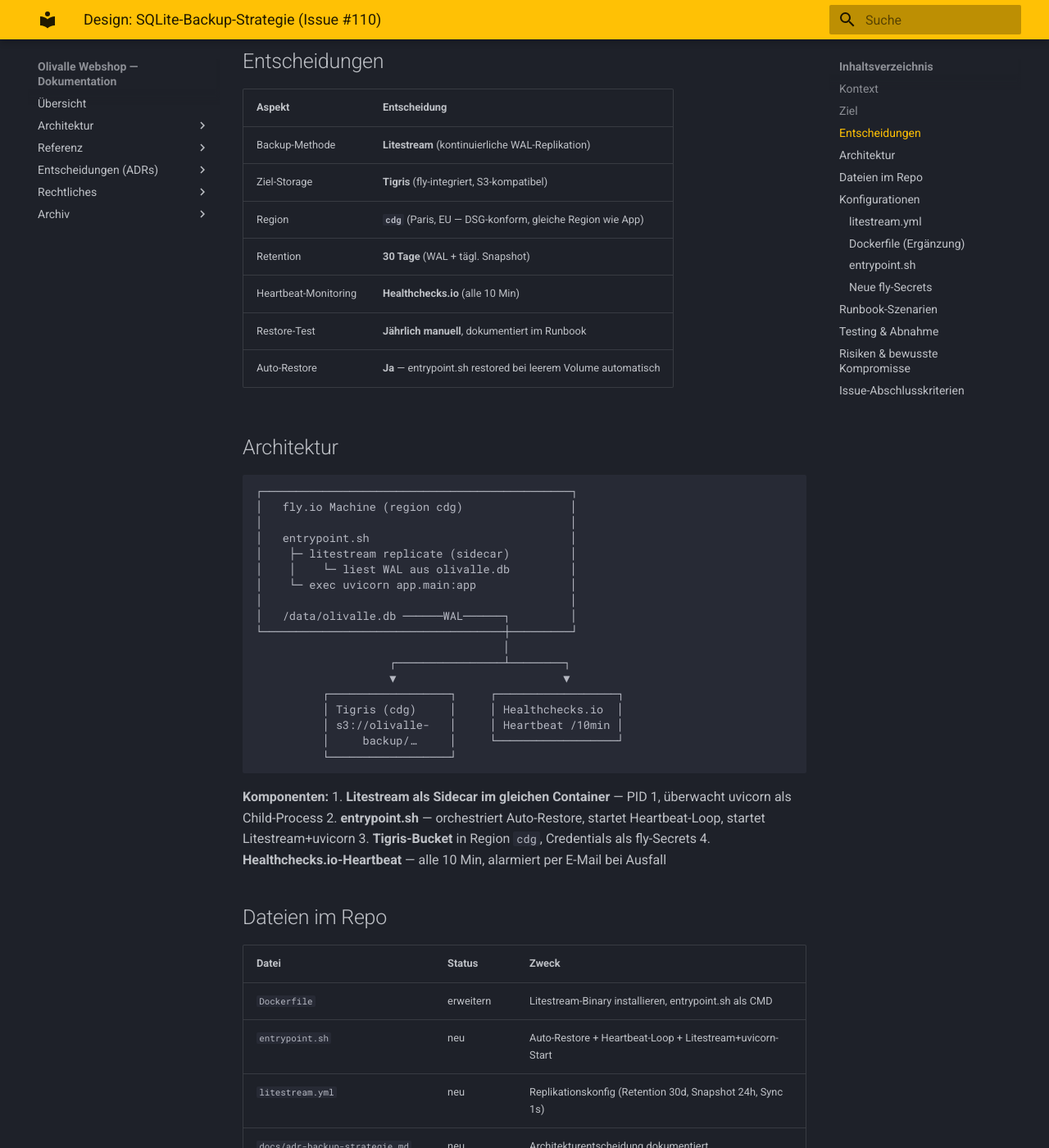
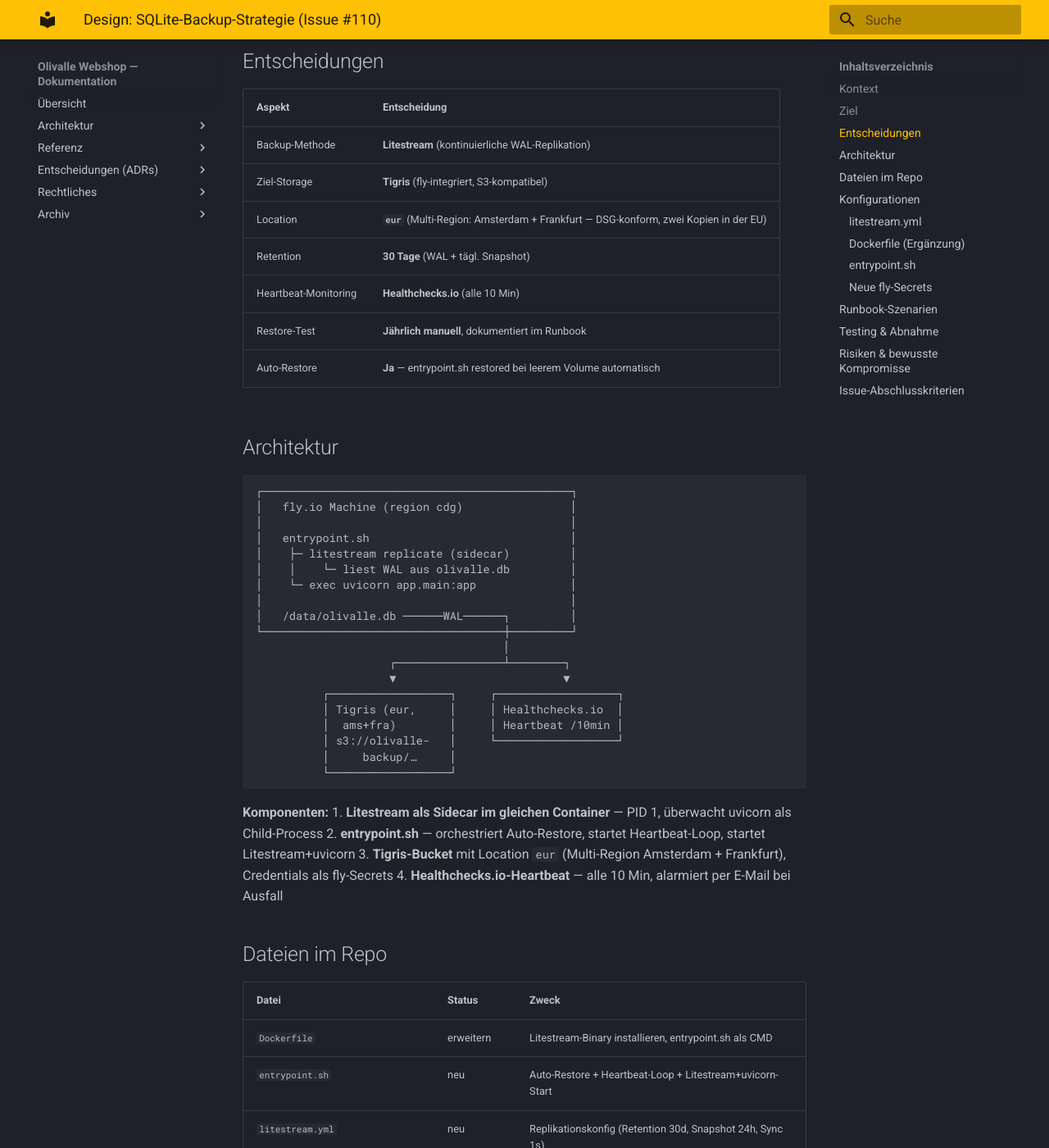
Before and after one commit to konstantinniedermann/olivalle-webshop, an MkDocs documentation site: the page built from docs/superpowers/specs/2026-04-22-issue-110-sqlite-backup-design.md, in a window 1280 px wide and 1400 px high, scrolled down 626 px. Shown: the whole window at 82% size. Built offline with MkDocs 1.6.1 and Material for MkDocs 9.7.7, drawn with Linux system fonts in a browser that asks for light colours.

Commit message:
docs: Backup-Region auf EU-Multi-Region (ams+fra) praezisieren (#110)

````diff
--- a/docs/superpowers/specs/2026-04-22-issue-110-sqlite-backup-design.md
+++ b/docs/superpowers/specs/2026-04-22-issue-110-sqlite-backup-design.md
@@ -23,7 +23,7 @@
 |---|---|
 | Backup-Methode | **Litestream** (kontinuierliche WAL-Replikation) |
 | Ziel-Storage | **Tigris** (fly-integriert, S3-kompatibel) |
-| Region | **`cdg`** (Paris, EU — DSG-konform, gleiche Region wie App) |
+| Location | **`eur`** (Multi-Region: Amsterdam + Frankfurt — DSG-konform, zwei Kopien in der EU) |
 | Retention | **30 Tage** (WAL + tägl. Snapshot) |
 | Heartbeat-Monitoring | **Healthchecks.io** (alle 10 Min) |
 | Restore-Test | **Jährlich manuell**, dokumentiert im Runbook |
@@ -46,16 +46,17 @@
                     ┌────────────────┴────────┐
                     ▼                         ▼
           ┌──────────────────┐     ┌──────────────────┐
-          │ Tigris (cdg)     │     │ Healthchecks.io  │
-          │ s3://olivalle-   │     │ Heartbeat /10min │
-          │     backup/…     │     └──────────────────┘
+          │ Tigris (eur,     │     │ Healthchecks.io  │
+          │  ams+fra)        │     │ Heartbeat /10min │
+          │ s3://olivalle-   │     └──────────────────┘
+          │     backup/…     │
           └──────────────────┘
 ```
 
 **Komponenten:**
 1. **Litestream als Sidecar im gleichen Container** — PID 1, überwacht uvicorn als Child-Process
 2. **entrypoint.sh** — orchestriert Auto-Restore, startet Heartbeat-Loop, startet Litestream+uvicorn
-3. **Tigris-Bucket** in Region `cdg`, Credentials als fly-Secrets
+3. **Tigris-Bucket** mit Location `eur` (Multi-Region Amsterdam + Frankfurt), Credentials als fly-Secrets
 4. **Healthchecks.io-Heartbeat** — alle 10 Min, alarmiert per E-Mail bei Ausfall
 
 ## Dateien im Repo
````
Also changed, not shown: README.md (+3 -2 lines), docs/adr-backup-strategie.md (+4 -3 lines).
